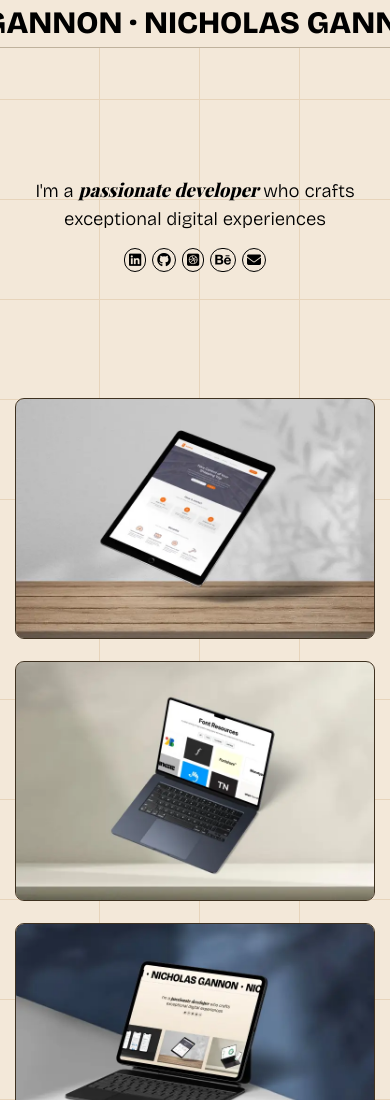
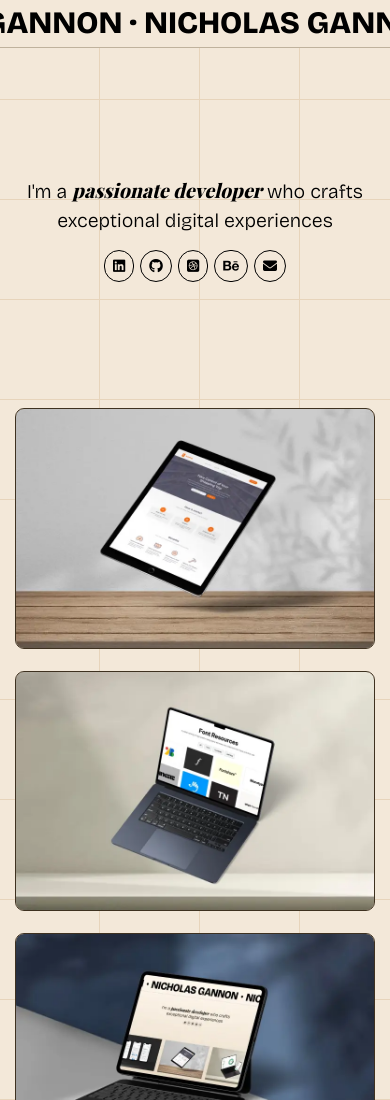
Before and after one commit to NicholasGannon/Portfolio, a website: page index.html in a window 390 px wide. Shown: the top 1100 px of the page. Drawn offline with nearby package versions, Linux system fonts and the light colour scheme; a web font is replaced by a local one.

Commit message:
Styling changes

```diff
--- a/index.html
+++ b/index.html
@@ -42,21 +42,21 @@
 
         <!-- Hero -->
         <section class="flex flex-col items-center gap-4 py-24 px-4">
-            <h1 class="font-Bricolage text-center font-light text-[4.75vw] sm:text-[2.5vw] sm:max-w-[50vw]">I'm a <span class="font-Playfair font-extrabold italic text-center">passionate developer</span> who crafts exceptional digital experiences</h1>
+            <h1 class="font-Bricolage text-center font-light text-[5vw] sm:text-[2.65vw] sm:max-w-[50vw]">I'm a <span class="font-Playfair font-extrabold italic text-center">passionate developer</span> who crafts exceptional digital experiences</h1>
             <div class="flex justify-center gap-2 lg:gap-[0.5vw]">
-                <a href="https://www.linkedin.com/in/nicholas-gannon" target="_blank" class="flex jusify-center items-center p-1 lg:p-[0.5vw] rounded-full bg-[#F3E8D9] text-sm lg:text-[1vw] text-black outline outline-[0.75px] outline-black hover:bg-black hover:text-[#F3E8D9] duration-300">
+                <a href="https://www.linkedin.com/in/nicholas-gannon" target="_blank" class="flex jusify-center items-center p-2 lg:p-[0.5vw] rounded-full bg-[#F3E8D9] text-sm lg:text-[1vw] text-black outline outline-1 outline-black hover:bg-black hover:text-[#F3E8D9] duration-300">
                     <i class="fa-brands fa-linkedin"></i>
                 </a>
-                <a href="https://github.com/NicholasGannon" target="_blank" class="flex jusify-center items-center p-1 lg:p-[0.5vw] rounded-full bg-[#F3E8D9] text-sm lg:text-[1vw] text-black outline outline-[0.75px] outline-black hover:bg-black hover:text-[#F3E8D9] duration-300">
+                <a href="https://github.com/NicholasGannon" target="_blank" class="flex jusify-center items-center p-2 lg:p-[0.5vw] rounded-full bg-[#F3E8D9] text-sm lg:text-[1vw] text-black outline outline-1 outline-black hover:bg-black hover:text-[#F3E8D9] duration-300">
                     <i class="fa-brands fa-github"></i>
                 </a>
-                <a href="https://dribbble.com/NicholasGannon" target="_blank" class="flex jusify-center items-center p-1 lg:p-[0.5vw] rounded-full bg-[#F3E8D9] text-sm lg:text-[1vw] text-black outline outline-[0.75px] outline-black hover:bg-black hover:text-[#F3E8D9] duration-300">
+                <a href="https://dribbble.com/NicholasGannon" target="_blank" class="flex jusify-center items-center p-2 lg:p-[0.5vw] rounded-full bg-[#F3E8D9] text-sm lg:text-[1vw] text-black outline outline-1 outline-black hover:bg-black hover:text-[#F3E8D9] duration-300">
                     <i class="fa-brands fa-square-dribbble"></i>
                 </a>
-                <a href="https://www.behance.net/nicholasgannon" target="_blank" class="flex jusify-center items-center p-1 lg:p-[0.5vw] rounded-full bg-[#F3E8D9] text-sm lg:text-[1vw] text-black outline outline-[0.75px] outline-black hover:bg-black hover:text-[#F3E8D9] duration-300">
+                <a href="https://www.behance.net/nicholasgannon" target="_blank" class="flex jusify-center items-center p-2 lg:p-[0.5vw] rounded-full bg-[#F3E8D9] text-sm lg:text-[1vw] text-black outline outline-1 outline-black hover:bg-black hover:text-[#F3E8D9] duration-300">
                     <i class="fa-brands fa-behance"></i>
                 </a>
-                <a href="mailto:gannonicholas@gmail.com" target="_blank" class="flex jusify-center items-center p-1 lg:p-[0.5vw] rounded-full bg-[#F3E8D9] text-sm lg:text-[1vw] text-black outline outline-[0.75px] outline-black hover:bg-black hover:text-[#F3E8D9] duration-300">
+                <a href="mailto:gannonicholas@gmail.com" target="_blank" class="flex jusify-center items-center p-2 lg:p-[0.5vw] rounded-full bg-[#F3E8D9] text-sm lg:text-[1vw] text-black outline outline-1 outline-black hover:bg-black hover:text-[#F3E8D9] duration-300">
                     <i class="fa-solid fa-envelope"></i>
                 </a>
             </div>
```
Also changed, not shown: src/output.css.
